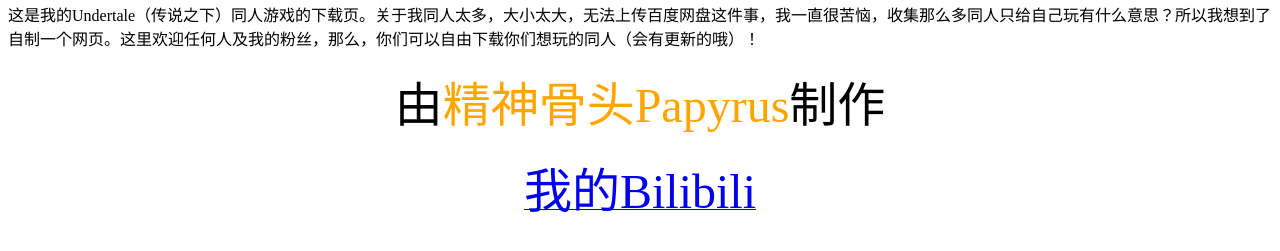
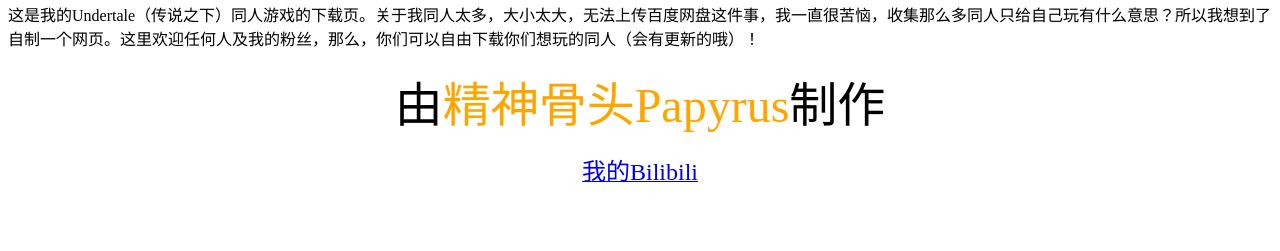
Before and after one commit to Spiritual-bone-Papyrus233/Spiritual-bone-Papyrus233.github.io, a plain HTML site: page index.html in a window 1280 px wide. Shown: the part 87-338 px from the top of the page. Drawn offline with Linux system fonts and the light colour scheme.

Commit message:
Update index.html

```diff
--- a/index.html
+++ b/index.html
@@ -15,7 +15,7 @@
           <font size="15">由<font color="orange">精神骨头Papyrus</font>制作</font>
         </p>
         <a href="https://b23.tv/K85TjP">
-            <p align="center"><font size="10">我的Bilibili</font>
+            <p align="center"><font size="5">我的Bilibili</font>
             </p>
         </a>
        </body>
```
